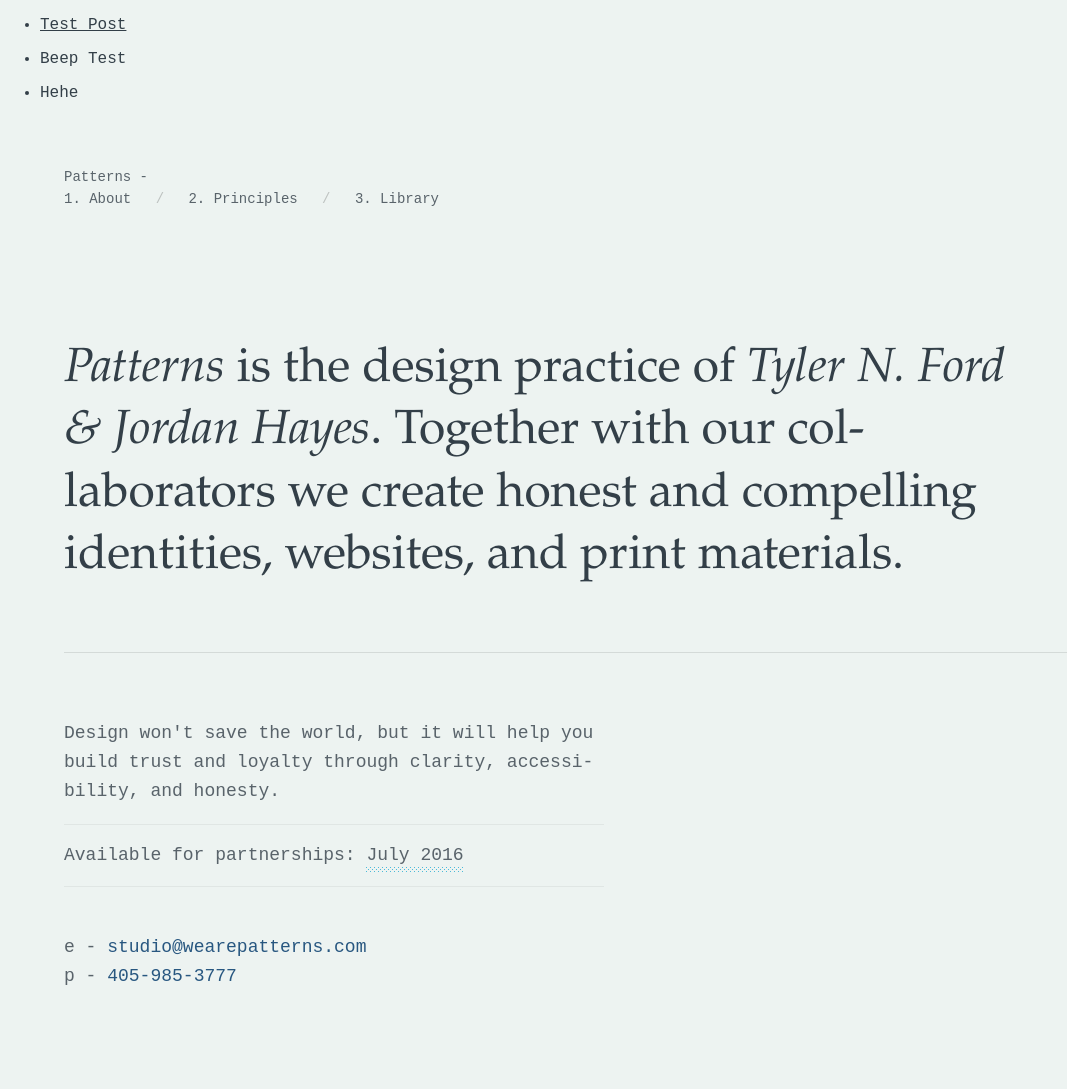
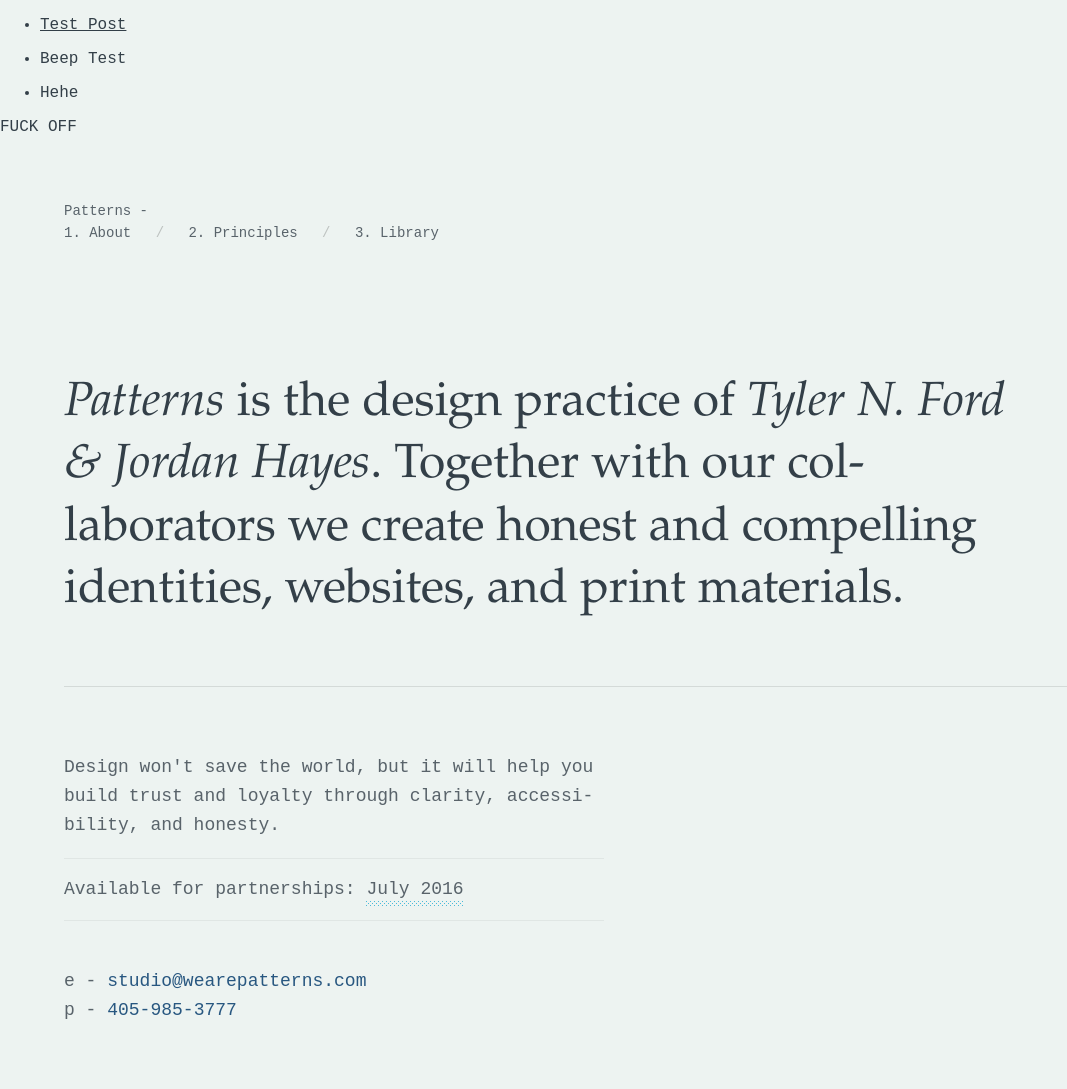
Before and after one commit to wearepatterns/wearepatterns.github.io, a Jekyll site: the page built from beep.markdown, in a window 1280 px wide. Shown: the whole page, without its empty margins (0-1067 px from the left). Built offline with Jekyll 4.4.1, drawn with Linux system fonts in a browser that asks for light colours; some web fonts are replaced; before the commit the page ends 1055 px from its top, so only the background shows below that.

Commit message:
Update default.html

```diff
--- a/_layouts/default.html
+++ b/_layouts/default.html
@@ -27,7 +27,7 @@
     <li>{{ post.content }}</li>
   {% endfor %}
 </ul>
-{{ page['prep time'] }}
+{{ page['metatest'] }}
 
 <header class="mh3 mh4-ns mh5-l mt4 mt5-l">
         <p class="f6 lh-copy bc">
```
